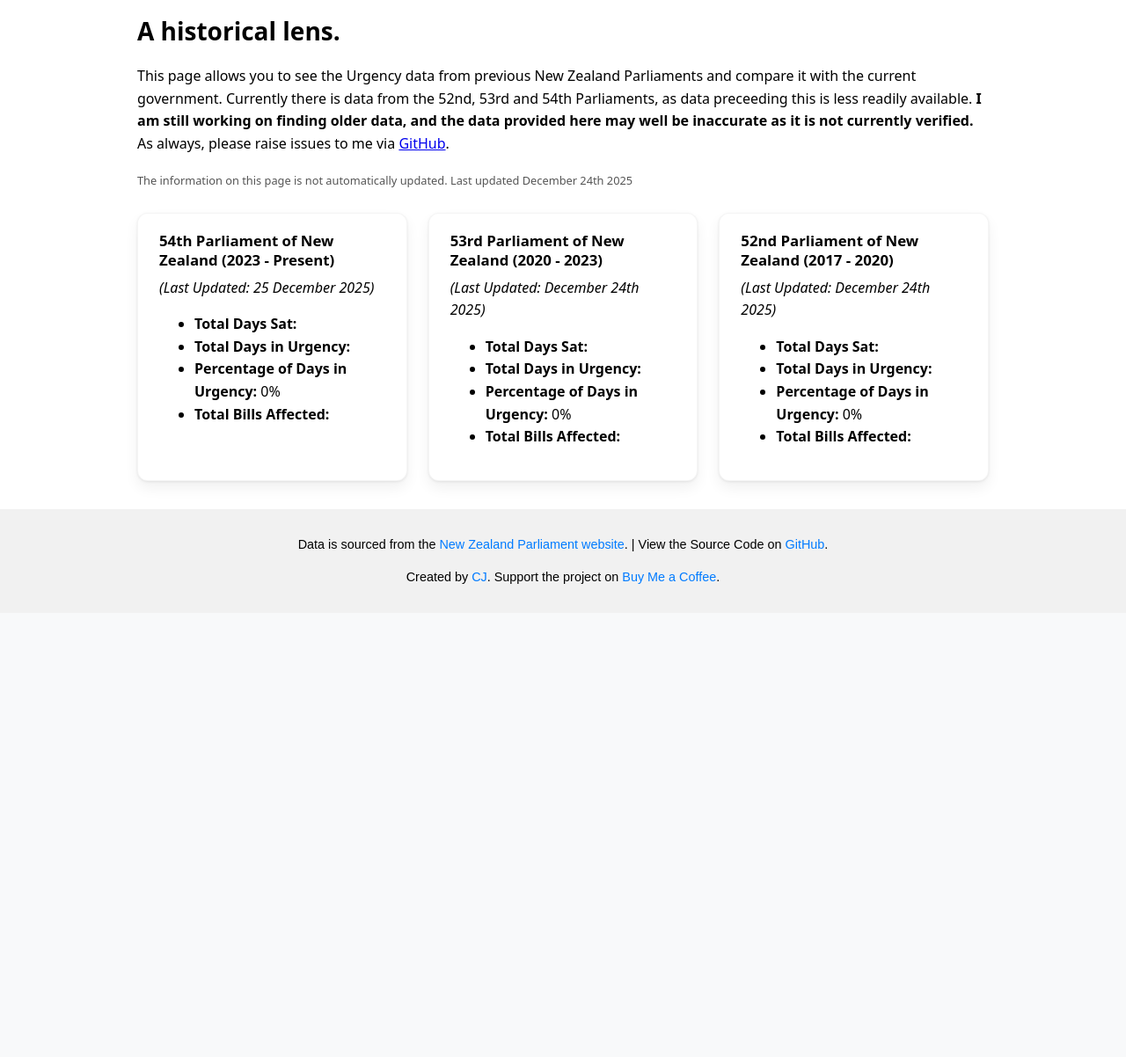
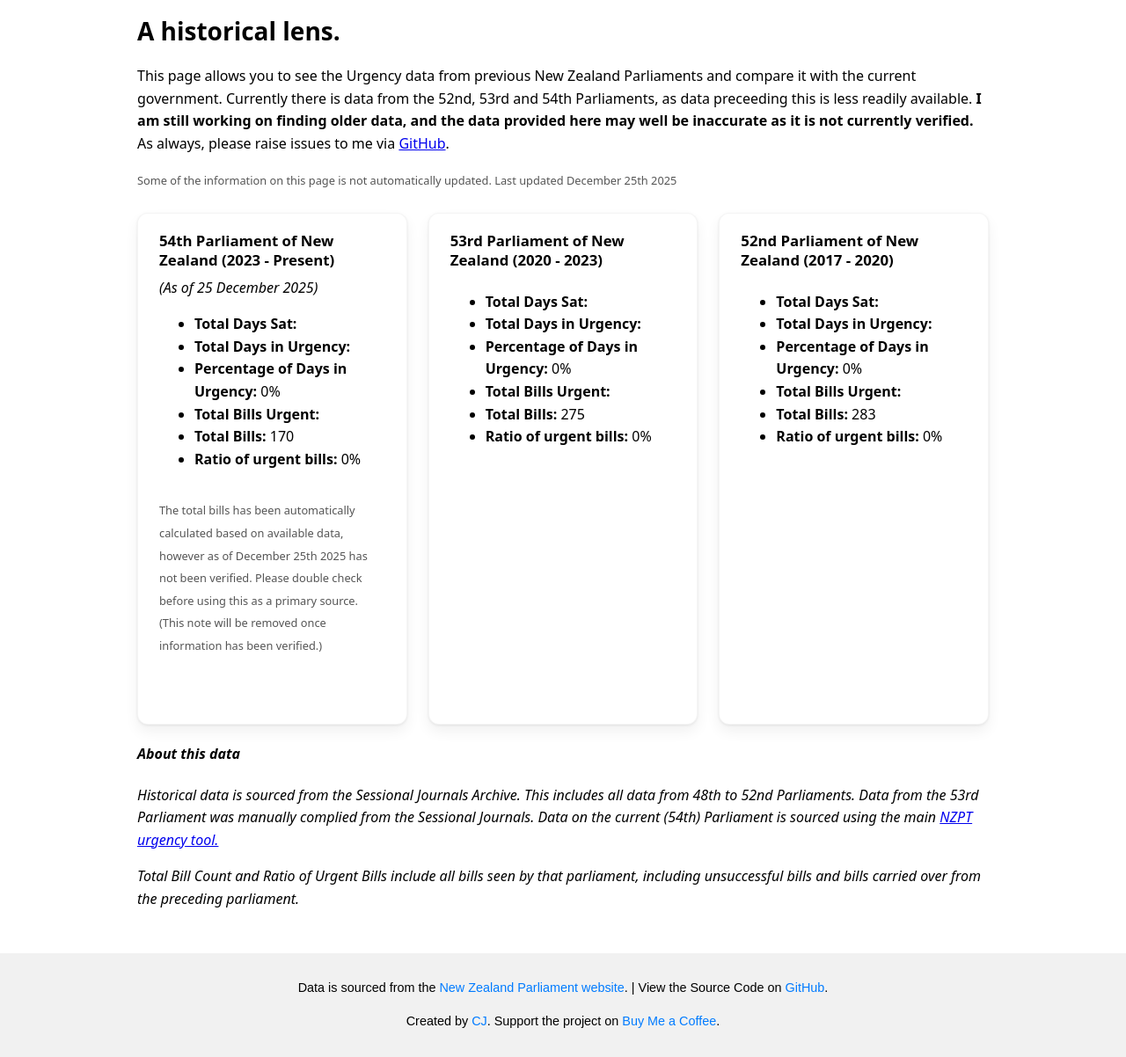
Before and after one commit to ItsHammy/nzpt-urgency, a PHP site: page /historical in a window 1280 px wide. Shown: the part 256-1458 px from the top of the page at 88% size. Before the commit the page ends 920 px from the top, so only its background shows below. Run offline with PHP 8.4, Linux system fonts and the light colour scheme; some libraries are stand-ins or nearby versions.

Commit message:
Added clarity around bill ratio, added bill ratio

```diff
--- a/web/historical/index.php
+++ b/web/historical/index.php
@@ -9,12 +9,16 @@ $num_days_urgency_54 = $db->querySingle('SELECT COUNT(id) FROM urgency WHERE in_
 $percent_urgency_54 = $num_days_sat_54 > 0 ? round(($num_days_urgency_54 / $num_days_sat_54) * 100, 2) : 0;
 $last_updated_54 = file_get_contents('../lastupdate.txt');
 $count_bills_affected_54 = $db->querySingle('SELECT COUNT(id) FROM bills');
+$count_total_bills_54 = '170';
+$ratio_urgent_54 = $count_total_bills_54 > 0 ? round(($count_bills_affected_54 / $count_total_bills_54) * 100, 2) : 0;
 
 // 53rd Parliament Stats
 $num_days_sat_53 = $db->querySingle('SELECT COUNT(id) FROM legacy WHERE pnum = 53');
 $num_days_urgency_53 = $db->querySingle('SELECT COUNT(id) FROM legacy WHERE pnum = 53 AND in_urgency = 1');
 $percent_urgency_53 = $num_days_sat_53 > 0 ? round(($num_days_urgency_53 / $num_days_sat_53) * 100, 2) : 0;
 $count_bills_affected_53 = $db->querySingle('SELECT COUNT(id) FROM lbills WHERE pnum = 53');
+$count_total_bills_53 = '275';
+$ratio_urgent_53 = $count_total_bills_53 > 0 ? round(($count_bills_affected_53 / $count_total_bills_53) * 100, 2) : 0;
 $last_scraped_53 = 'December 24th 2025';
 
 
@@ -23,11 +27,13 @@ $num_days_sat_52 = $db->querySingle('SELECT COUNT(id) FROM legacy WHERE pnum = 5
 $num_days_urgency_52 = $db->querySingle('SELECT COUNT(id) FROM legacy WHERE pnum = 52 AND in_urgency = 1');
 $percent_urgency_52 = $num_days_sat_52 > 0 ? round(($num_days_urgency_52 / $num_days_sat_52) * 100, 2) : 0;
 $count_bills_affected_52 = $db->querySingle('SELECT COUNT(id) FROM lbills WHERE pnum = 52');
+$count_total_bills_52 = '283';
+$ratio_urgent_52 = $count_total_bills_52 > 0 ? round(($count_bills_affected_52 / $count_total_bills_52) * 100, 2) : 0;
 $last_scraped_52 = 'December 24th 2025';
 
 
 // STATIC
-$PAGE_UPDATED = "December 24th 2025";
+$PAGE_UPDATED = "December 25th 2025";
 ?>
 
 
@@ -78,41 +84,51 @@ $PAGE_UPDATED = "December 24th 2025";
     <p>
         This page allows you to see the Urgency data from previous New Zealand Parliaments and compare it with the current government. Currently there is data from the 52nd, 53rd and 54th Parliaments, as data preceeding this is less readily available. <b>I am still working on finding older data, and the data provided here may well be inaccurate as it is not currently verified.</b> As always, please raise issues to me via <a href="https://github.com/itshammy/nzpt-urgency/issues" target="_blank">GitHub</a>.
     </p>
-    <p class="historical-stats__note"><small>The information on this page is not automatically updated. Last updated <?php echo $PAGE_UPDATED; ?></small></p>
+    <p class="historical-stats__note"><small>Some of the information on this page is not automatically updated. Last updated <?php echo $PAGE_UPDATED; ?></small></p>
 
     <div class="stats-overview">
         <article class="stats-card">
             <h3 class="stats-card__title">54th Parliament of New Zealand (2023 - Present)</h3>
-            <em>(Last Updated: <?php echo $last_updated_54; ?>)</em>
+            <em>(As of <?php echo $last_updated_54; ?>)</em>
             <ul>
                 <li><strong>Total Days Sat:</strong> <?php echo $num_days_sat_54; ?></li>
                 <li><strong>Total Days in Urgency:</strong> <?php echo $num_days_urgency_54; ?></li>
                 <li><strong>Percentage of Days in Urgency:</strong> <?php echo $percent_urgency_54; ?>%</li>
-                <li><strong>Total Bills Affected:</strong> <?php echo $count_bills_affected_54; ?></li>
+                <li><strong>Total Bills Urgent:</strong> <?php echo $count_bills_affected_54; ?></li>
+                <li><strong>Total Bills:</strong> <?php echo $count_total_bills_54; ?></li>
+                <li><strong>Ratio of urgent bills:</strong> <?php echo $ratio_urgent_54; ?>%</li>
             </ul>
+            <p class="historical-stats__note"><small>The total bills has been automatically calculated based on available data, however as of December 25th 2025 has not been verified. Please double check before using this as a primary source. (This note will be removed once information has been verified.)</small><p>
         </article>
 
         <article class="stats-card">
             <h3 class="stats-card__title">53rd Parliament of New Zealand (2020 - 2023)</h3>
-            <em>(Last Updated: <?php echo $last_scraped_53; ?>)</em>
             <ul>
-                <li><strong>Total Days Sat:</strong> <?php echo $num_days_sat_53; ?></li>
-                <li><strong>Total Days in Urgency:</strong> <?php echo $num_days_urgency_53; ?></li>
+            <li><strong>Total Days Sat:</strong> <?php echo $num_days_sat_53; ?></li>
+            <li><strong>Total Days in Urgency:</strong> <?php echo $num_days_urgency_53; ?></li>
             <li><strong>Percentage of Days in Urgency:</strong> <?php echo $percent_urgency_53; ?>%</li>
-            <li><strong>Total Bills Affected:</strong> <?php echo $count_bills_affected_53; ?></li>
+            <li><strong>Total Bills Urgent:</strong> <?php echo $count_bills_affected_53; ?></li>
+            <li><strong>Total Bills:</strong> <?php echo $count_total_bills_53; ?></li>
+            <li><strong>Ratio of urgent bills:</strong> <?php echo $ratio_urgent_53; ?>%</li>
         </ul>
         </article>
         <article class="stats-card">
             <h3 class="stats-card__title">52nd Parliament of New Zealand (2017 - 2020)</h3>
-            <em>(Last Updated: <?php echo $last_scraped_52; ?>)</em>
         <ul>
             <li><strong>Total Days Sat:</strong> <?php echo $num_days_sat_52; ?></li>
             <li><strong>Total Days in Urgency:</strong> <?php echo $num_days_urgency_52; ?></li>
             <li><strong>Percentage of Days in Urgency:</strong> <?php echo $percent_urgency_52; ?>%</li>
-            <li><strong>Total Bills Affected:</strong> <?php echo $count_bills_affected_52; ?></li>
+            <li><strong>Total Bills Urgent:</strong> <?php echo $count_bills_affected_52; ?></li>
+            <li><strong>Total Bills:</strong> <?php echo $count_total_bills_52; ?></li>
+            <li><strong>Ratio of urgent bills:</strong> <?php echo $ratio_urgent_52; ?>%</li>
         </ul>
         </article>
 </div>
+<aside class="historical-stats__info">
+    <h4>About this data</h4>
+    <p>Historical data is sourced from the Sessional Journals Archive. This includes all data from 48th to 52nd Parliaments. Data from the 53rd Parliament was manually complied from the Sessional Journals. Data on the current (54th) Parliament is sourced using the main <a href="https://nzpt.cjs.nz">NZPT urgency tool.</a></p>
+    <p>Total Bill Count and Ratio of Urgent Bills include all bills seen by that parliament, including unsuccessful bills and bills carried over from the preceding parliament.</p>
+</aside>
     </main>
     <footer>
         <p>Data is sourced from the <a href="https://www.parliament.nz/en" target="_blank">New Zealand Parliament website</a>. | View the Source Code on <a href="https://github.com/itshammy/nzpt-urgency">GitHub</a>.</p>
```
